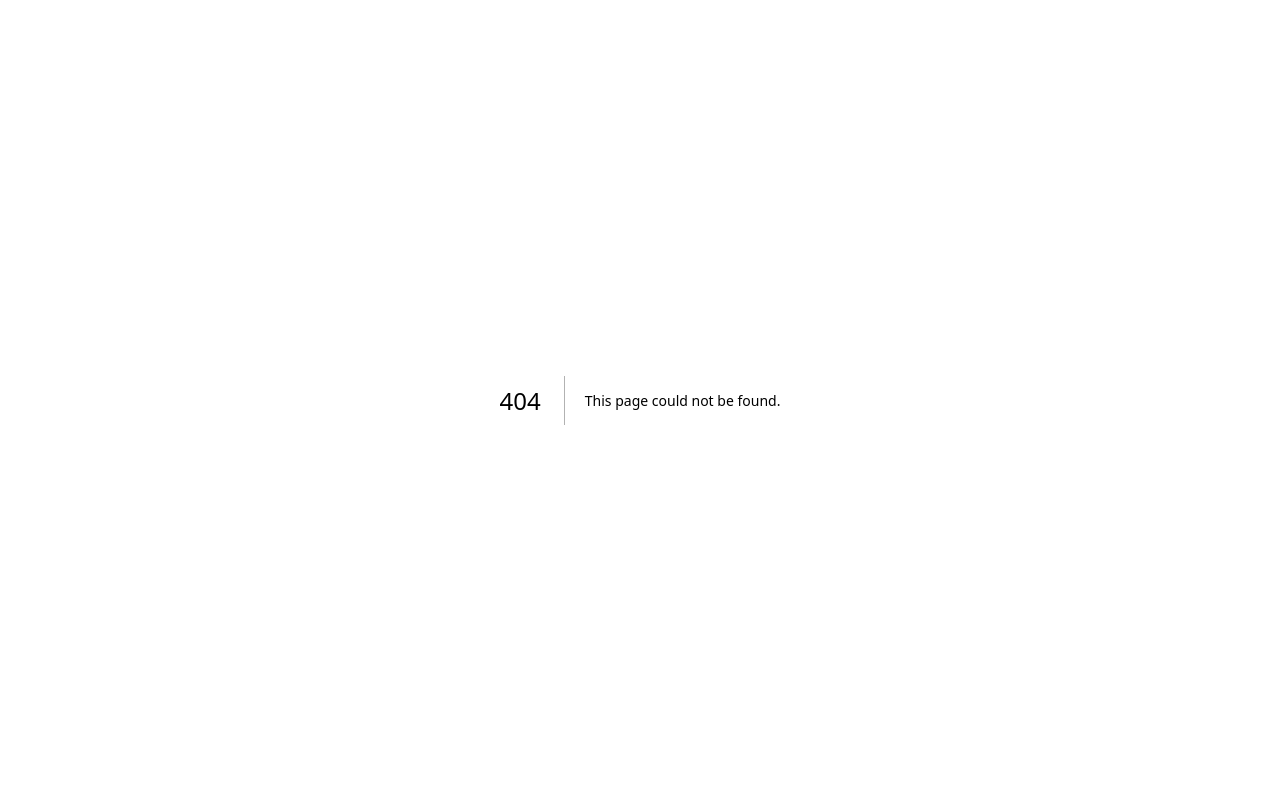
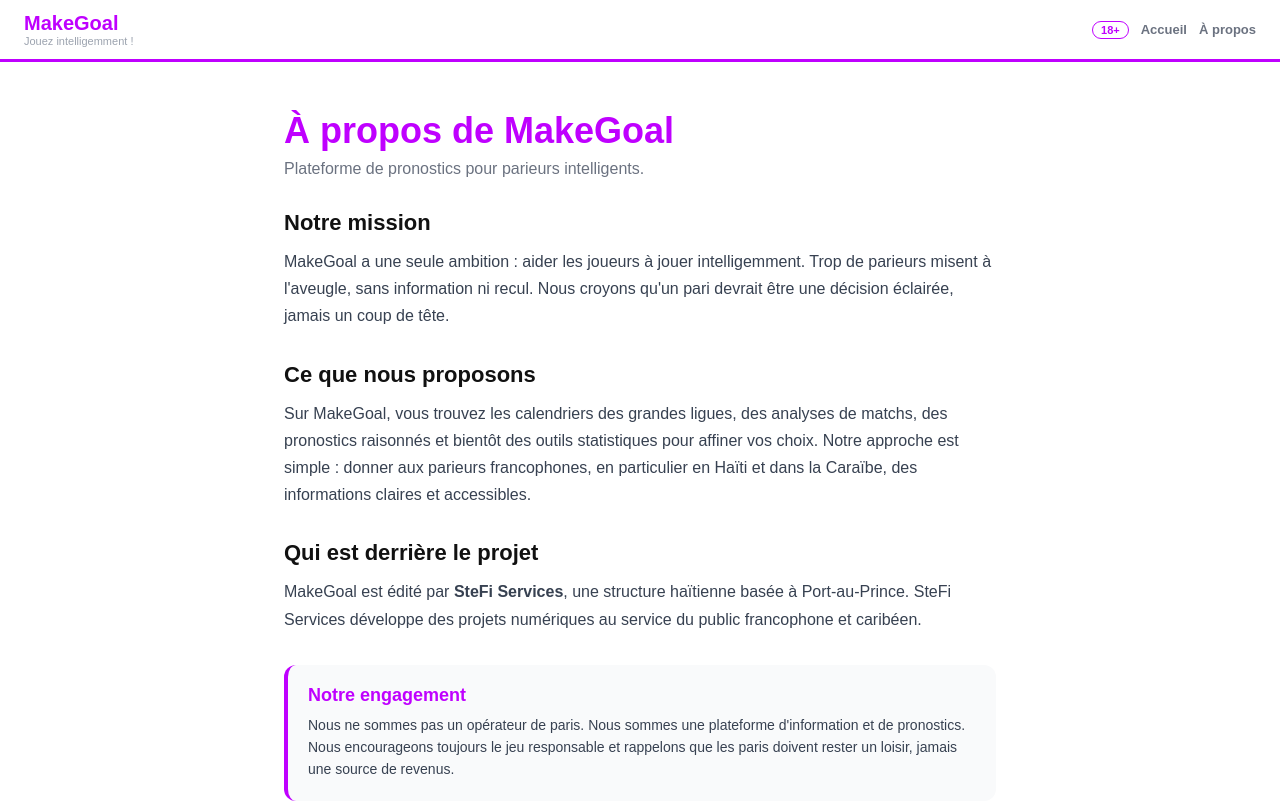
Before and after one commit to stefi3274/MakeGoal, a Next.js app: page /about in a window 1280 px wide. Before the commit this address had no page. Shown: the top 803 px of the page. Built offline with nearby package versions, Linux system fonts and the light colour scheme.

Commit message:
Add About page with content and layout

```diff
--- /dev/null
+++ b/app/about/page.tsx
@@ -0,0 +1,45 @@
+import Header from '../../components/Header';
+import Footer from '../../components/Footer';
+
+const VIOLET = '#bf00ff';
+
+export default function About() {
+  return (
+    <div style={{minHeight:'100vh',background:'#ffffff',color:'#111111',fontFamily:'sans-serif'}}>
+      <Header />
+      <main style={{maxWidth:'760px',margin:'0 auto',padding:'48px 24px'}}>
+        <h1 style={{color:VIOLET,fontWeight:900,fontSize:'36px',marginBottom:'8px'}}>À propos de MakeGoal</h1>
+        <p style={{color:'#6b7280',fontSize:'16px',marginBottom:'32px'}}>Plateforme de pronostics pour parieurs intelligents.</p>
+
+        <section style={{marginBottom:'32px'}}>
+          <h2 style={{fontWeight:900,fontSize:'22px',marginBottom:'12px'}}>Notre mission</h2>
+          <p style={{lineHeight:'1.7',fontSize:'16px',color:'#374151'}}>
+            MakeGoal a une seule ambition : aider les joueurs à jouer intelligemment. Trop de parieurs misent à l&apos;aveugle, sans information ni recul. Nous croyons qu&apos;un pari devrait être une décision éclairée, jamais un coup de tête.
+          </p>
+        </section>
+
+        <section style={{marginBottom:'32px'}}>
+          <h2 style={{fontWeight:900,fontSize:'22px',marginBottom:'12px'}}>Ce que nous proposons</h2>
+          <p style={{lineHeight:'1.7',fontSize:'16px',color:'#374151'}}>
+            Sur MakeGoal, vous trouvez les calendriers des grandes ligues, des analyses de matchs, des pronostics raisonnés et bientôt des outils statistiques pour affiner vos choix. Notre approche est simple : donner aux parieurs francophones, en particulier en Haïti et dans la Caraïbe, des informations claires et accessibles.
+          </p>
+        </section>
+
+        <section style={{marginBottom:'32px'}}>
+          <h2 style={{fontWeight:900,fontSize:'22px',marginBottom:'12px'}}>Qui est derrière le projet</h2>
+          <p style={{lineHeight:'1.7',fontSize:'16px',color:'#374151'}}>
+            MakeGoal est édité par <strong>SteFi Services</strong>, une structure haïtienne basée à Port-au-Prince. SteFi Services développe des projets numériques au service du public francophone et caribéen.
+          </p>
+        </section>
+
+        <section style={{background:'#f9fafb',padding:'20px',borderRadius:'12px',borderLeft:'4px solid ' + VIOLET}}>
+          <h2 style={{fontWeight:900,fontSize:'18px',marginBottom:'8px',color:VIOLET}}>Notre engagement</h2>
+          <p style={{lineHeight:'1.6',fontSize:'14px',color:'#374151',margin:0}}>
+            Nous ne sommes pas un opérateur de paris. Nous sommes une plateforme d&apos;information et de pronostics. Nous encourageons toujours le jeu responsable et rappelons que les paris doivent rester un loisir, jamais une source de revenus.
+          </p>
+        </section>
+      </main>
+      <Footer />
+    </div>
+  );
+}
```
